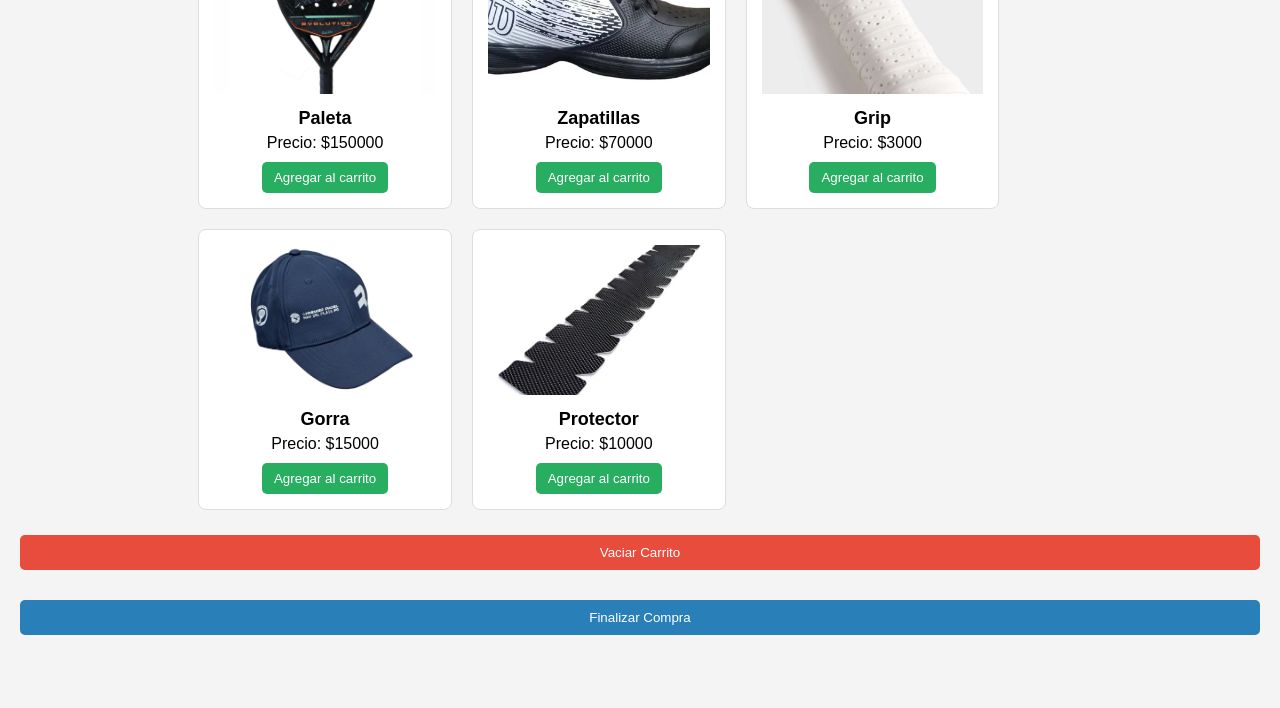
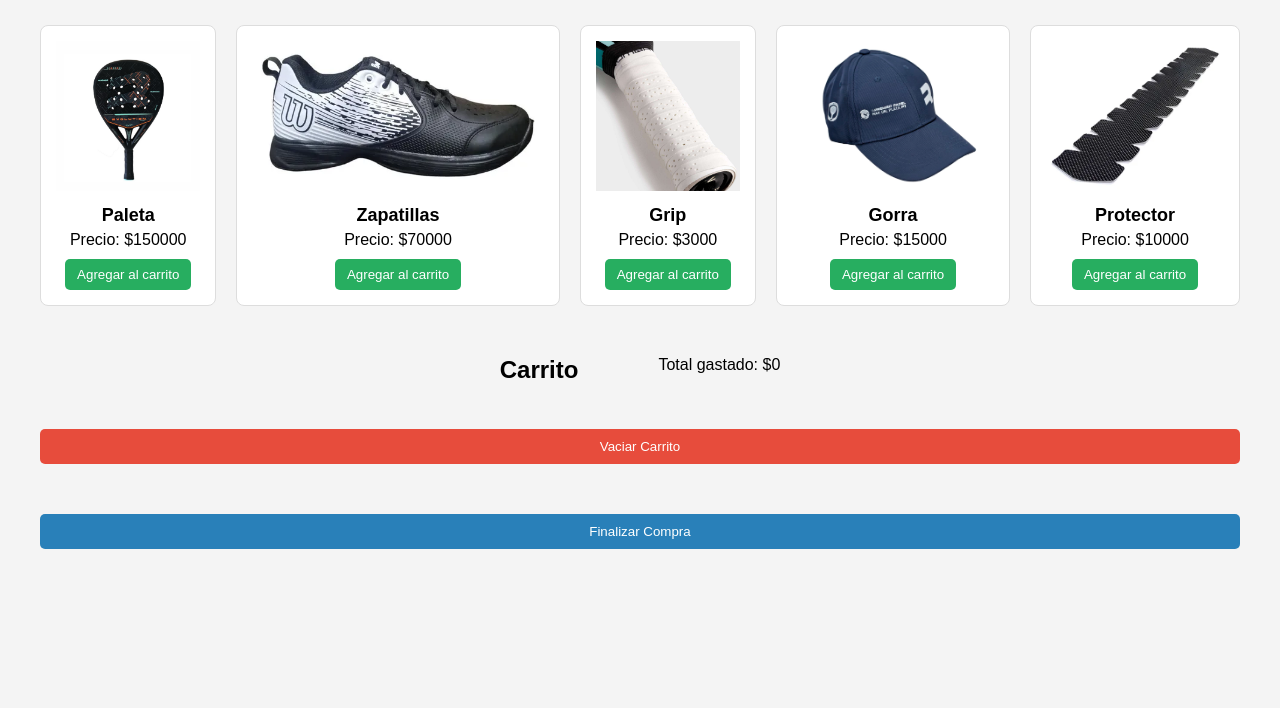
Before and after one commit to tomasbosso/JS-repositorio, a plain HTML site: page index.html in a window 1280 px wide. Shown: the part 92-800 px from the top of the page. Drawn offline with Linux system fonts and the light colour scheme; some packages are replaced by stand-ins of ours; a script that the page names is missing.

Commit message:
cambio en css

```diff
--- a/css/style.css
+++ b/css/style.css
@@ -6,23 +6,24 @@
   font-family: Arial, sans-serif;
 }
 
-
 body {
   display: flex;
   flex-wrap: wrap;
-  gap: 20px;
-  padding: 20px;
+  justify-content: center;
+  gap: 40px;
+  padding: 40px;
   background-color: #f4f4f4;
 }
 
 
 #productos-container {
-  flex: 2;
-  display: grid;
-  grid-template-columns: repeat(auto-fill, minmax(220px, 1fr));
+  display: flex;
+  flex-wrap: nowrap;
+  overflow-x: auto;
   gap: 20px;
+  padding-bottom: 10px;
+  max-width: 100%;
 }
-
 
 .producto {
   border: 1px solid #ddd;
@@ -34,7 +35,7 @@ body {
 }
 
 .producto:hover {
-  transform: scale(1.02);
+  transform: scale(1.01);
 }
 
 .producto img {
@@ -66,14 +67,15 @@ body {
   background-color: #219150;
 }
 
-
 #carrito {
   flex: 1;
   min-width: 300px;
+  max-height: fit-content;
   padding: 20px;
   background-color: white;
   border-radius: 8px;
   box-shadow: 0 2px 6px rgba(0, 0, 0, 0.1);
+  align-self: flex-start;
 }
 
 #carrito h2 {
```
